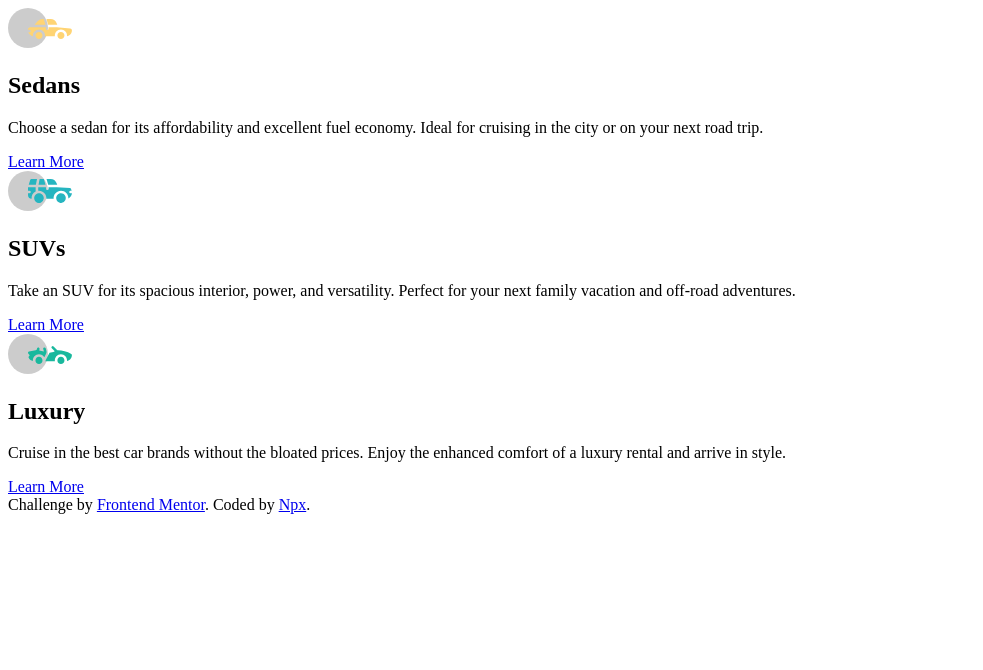
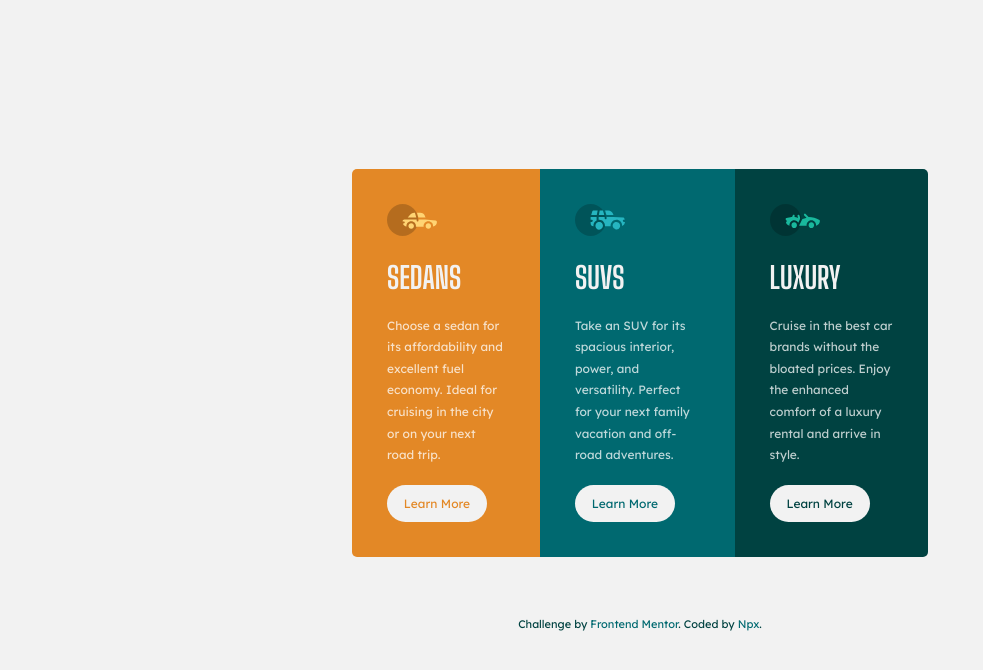
Before and after one commit to joaonpx/3-column-preview-card-component, a plain HTML site: page index.html in a window 1280 px wide. Shown: the whole page, without its empty margins (0-983 px from the left). Drawn offline with Linux system fonts and the light colour scheme.

Commit message:
:lipstick: Add UI

```diff
--- a/index.html
+++ b/index.html
@@ -1,6 +1,9 @@
 <!DOCTYPE html>
 <html lang="pt">
   <head>
+    <link rel="preconnect" href="https://fonts.googleapis.com" />
+    <link rel="preconnect" href="https://fonts.gstatic.com" crossorigin />
+
     <meta charset="UTF-8" />
     <meta name="viewport" content="width=device-width, initial-scale=1.0" />
     <!-- displays site properly based on user's device -->
@@ -13,14 +16,28 @@
     />
 
     <title>3-column preview card component</title>
+
+    <!-- fonts -->
+
+    <link
+      href="https://fonts.googleapis.com/css2?family=Lexend+Deca&display=swap"
+      rel="stylesheet"
+    />
+    <link
+      href="https://fonts.googleapis.com/css2?family=Big+Shoulders+Display:wght@700&display=swap"
+      rel="stylesheet"
+    />
+
+    <!-- css -->
+    <link rel="stylesheet" href="./style.css" />
   </head>
   <body>
     <div class="cards-container">
-      <div class="card">
+      <div class="card sedans">
         <div class="card-content">
           <img src="./images/icon-sedans.svg" alt="Sedans icon" />
 
-          <h2>Sedans</h2>
+          <h1>Sedans</h1>
 
           <p>
             Choose a sedan for its affordability and excellent fuel economy.
@@ -30,11 +47,11 @@
           <a href="#">Learn More</a>
         </div>
       </div>
-      <div class="card">
+      <div class="card suvs">
         <div class="card-content">
           <img src="./images/icon-suvs.svg" alt="SUVs icon" />
 
-          <h2>SUVs</h2>
+          <h1>SUVs</h1>
 
           <p>
             Take an SUV for its spacious interior, power, and versatility.
@@ -44,11 +61,11 @@
           <a href="#">Learn More</a>
         </div>
       </div>
-      <div class="card">
+      <div class="card luxury">
         <div class="card-content">
           <img src="./images/icon-luxury.svg" alt="Luxury icon" />
 
-          <h2>Luxury</h2>
+          <h1>Luxury</h1>
 
           <p>
             Cruise in the best car brands without the bloated prices. Enjoy the
--- /dev/null
+++ b/style.css
@@ -0,0 +1,161 @@
+/* =================== general ==================== */
+
+* {
+  margin: 0;
+  padding: 0;
+  box-sizing: border-box;
+}
+
+:root {
+  --bright-orange: hsl(31, 77%, 52%);
+  --dark-cyan: hsl(184, 100%, 22%);
+  --very-dark-cyan: hsl(179, 100%, 13%);
+  --transparent-white: hsla(0, 0%, 100%, 0.75);
+  --very-light-gray: hsl(0, 0%, 95%);
+
+  font-size: 62.5%; /* 10px = 1rem */
+}
+
+body {
+  margin-block: 15rem;
+  height: 100vh;
+
+  display: flex;
+  align-items: center;
+  justify-content: center;
+  flex-direction: column;
+
+  background: var(--very-light-gray);
+
+  font-family: 'Lexend Deca', sans-serif;
+}
+
+h1 {
+  font-family: 'Big Shoulders Display', cursive;
+
+  color: var(--very-light-gray);
+  text-transform: uppercase;
+
+  font-size: 3rem;
+
+  margin: 2rem 0 2rem 0;
+}
+
+p {
+  color: var(--transparent-white);
+
+  font-size: 1.2rem;
+  line-height: 1.8;
+
+  margin-bottom: 1.9rem;
+}
+
+/* =================== cards ==================== */
+.cards-container {
+  width: 52%;
+  height: auto;
+
+  border-radius: 0.5rem;
+}
+
+.card img {
+  width: 5rem;
+}
+
+.card a {
+  width: max(10rem, 63%);
+
+  background: var(--very-light-gray);
+
+  text-decoration: none;
+  text-align: center;
+  font-size: 1.2rem;
+
+  padding-block: 1.1rem;
+  border-radius: 2rem;
+
+  display: flex;
+  align-items: center;
+  justify-content: center;
+}
+
+.card.sedans {
+  background: var(--bright-orange);
+
+  border-radius: 0.5rem 0.5rem 0 0;
+}
+
+.card.sedans a {
+  color: var(--bright-orange);
+}
+
+.card.suvs {
+  background: var(--dark-cyan);
+}
+
+.card.suvs a {
+  color: var(--dark-cyan);
+}
+
+.card.luxury {
+  background: var(--very-dark-cyan);
+
+  border-radius: 0 0 0.5rem 0.5rem;
+}
+
+.card.luxury a {
+  color: var(--very-dark-cyan);
+}
+
+.card.sedans a,
+.card.suvs a,
+.card.luxury a {
+  transition: all 200ms;
+}
+
+.card.sedans a:hover,
+.card.suvs a:hover,
+.card.luxury a:hover {
+  background: none;
+  color: var(--very-light-gray);
+  border: 2px solid var(--very-light-gray);
+}
+
+.card-content {
+  padding: 3.5rem;
+}
+
+/* =================== footer ==================== */
+
+.attribution {
+  color: var(--very-dark-cyan);
+  font-size: 1.1rem;
+
+  margin-top: 6rem;
+}
+.attribution a {
+  color: var(--dark-cyan);
+
+  text-decoration: none;
+}
+
+/* =================== responsive ==================== */
+
+@media (min-width: 1024px) {
+  body {
+    margin: 0;
+  }
+  .cards-container {
+    display: flex;
+
+    width: 45%;
+  }
+
+  .card.sedans {
+    border-radius: 0.5rem 0 0 0.5rem;
+  }
+
+  .card.luxury {
+    border-radius: 0 0.5rem 0.5rem 0;
+  }
+}
```
